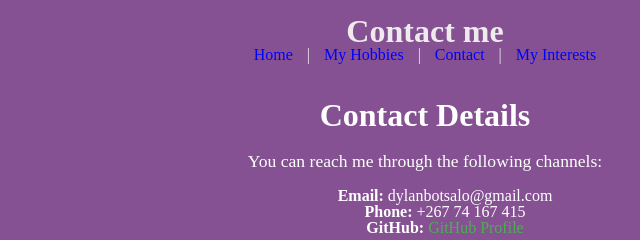
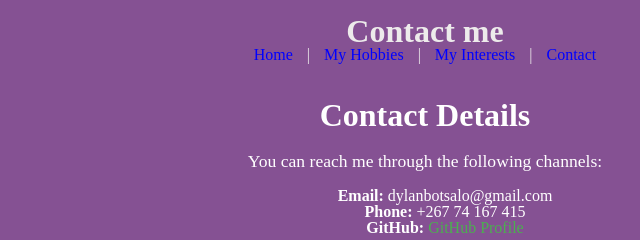
Before and after one commit to dylan420-b/myself, a plain HTML site: page contactus.html in a window 1280 px wide. Shown: the top 240 px of the page, 215-855 px from the left. Drawn offline with Linux system fonts and the light colour scheme.

Commit message:
Update contactus.html

```diff
--- a/contactus.html
+++ b/contactus.html
@@ -12,8 +12,8 @@
         <nav>
         <a href="index.html">Home</a> |
         <a href="hobbies.html">My Hobbies</a> |
-        <a href="contactus.html">Contact</a> |
-        <a href="Professional.html">My Interests</a>
+        <a href="Professional.html">My Interests</a> |
+        <a href="contactus.html">Contact</a>
     </nav>
     </header>
 
```
